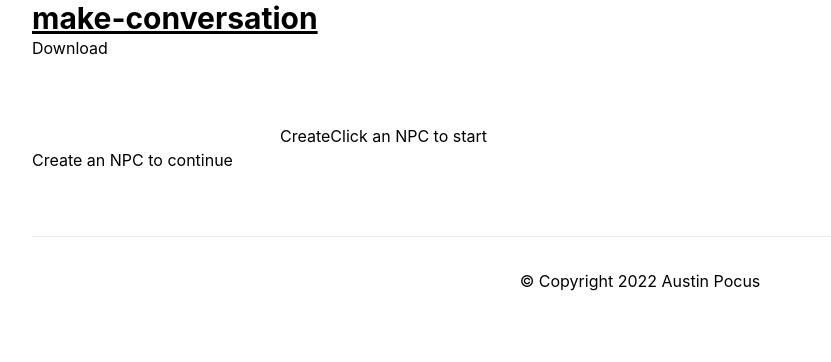
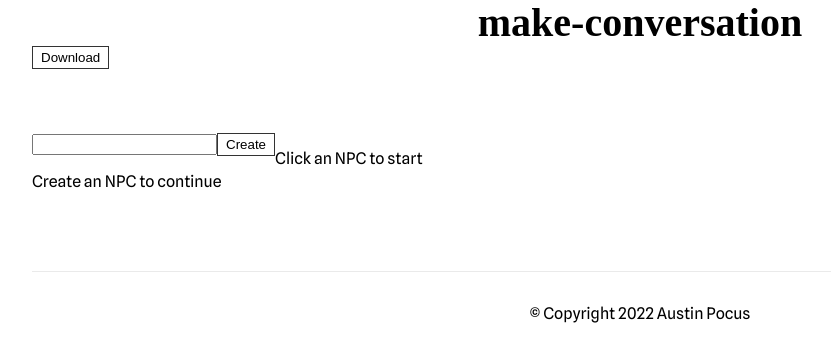
Before and after one commit to ajpocus/make-conversation, a Next.js app: page / in a window 1280 px wide. Shown: the top 362 px of the page, without its empty margins (0-831 px from the left). Built offline with nearby package versions, Linux system fonts and the light colour scheme.

Commit message:
some very basic guidelines, fonts

```diff
--- a/package.json
+++ b/package.json
@@ -20,12 +20,9 @@
   "devDependencies": {
     "@types/node": "^17.0.2",
     "@types/react": "^17.0.38",
-    "autoprefixer": "^10.4.2",
     "cypress": "^9.2.0",
     "eslint": "8.6.0",
     "eslint-config-next": "12.0.7",
-    "postcss": "^8.4.5",
-    "tailwindcss": "^3.0.12",
     "typescript": "^4.5.4"
   }
 }
--- /dev/null
+++ b/pages/_document.tsx
@@ -0,0 +1,27 @@
+import Document, { Html, Head, Main, NextScript } from 'next/document'
+
+class MyDocument extends Document {
+  static async getInitialProps(ctx) {
+    const initialProps = await Document.getInitialProps(ctx)
+    return { ...initialProps }
+  }
+
+  render() {
+    return (
+      <Html>
+        <Head>
+          <link rel="preconnect" href="https://fonts.googleapis.com" />
+          <link rel="preconnect" href="https://fonts.gstatic.com" crossOrigin />
+          <link href="https://fonts.googleapis.com/css2?family=Merriweather:wght@400;700&family=Spline+Sans:wght@300;400;700&display=swap" rel="stylesheet" />
+        </Head>
+
+        <body>
+          <Main />
+          <NextScript />
+        </body>
+      </Html>
+    )
+  }
+}
+
+export default MyDocument
--- a/pages/index.tsx
+++ b/pages/index.tsx
@@ -1,7 +1,7 @@
 import { useState, useCallback, useEffect } from "react";
 import Head from "next/head";
+import Image from "next/image";
 import Link from "next/link";
-import Image from "next/image";
 
 import useDialogue from "~/hooks/useDialogue";
 import NPCForm from "~/components/NPCForm";
@@ -51,12 +51,12 @@
       <header className={styles.header}>
         <Link href="/">
           <a>
-            <h1 className="text-3xl font-bold underline">
+            <h1 className={styles.title}>
               make-conversation
             </h1>
           </a>
         </Link>
-        <button className="btn" onClick={makeLua}>Download</button>
+        <button className={styles.downloadBtn} onClick={makeLua}>Download</button>
       </header>
 
       <main className={styles.main}>
--- a/postcss.config.js
+++ /dev/null
@@ -1,6 +0,0 @@
-module.exports = {
-  plugins: {
-    tailwindcss: {},
-    autoprefixer: {},
-  },
-}
--- a/styles/globals.css
+++ b/styles/globals.css
@@ -1,13 +1,13 @@
-@tailwind base;
-@tailwind components;
-@tailwind utilities;
-
 html,
 body {
   padding: 0;
   margin: 0;
-  font-family: -apple-system, BlinkMacSystemFont, Segoe UI, Roboto, Oxygen,
-    Ubuntu, Cantarell, Fira Sans, Droid Sans, Helvetica Neue, sans-serif;
+  font-family: "Spline Sans", sans-serif;
+  font-size: 16px;
+}
+
+h1, h2, h3, h4, h5, h6 {
+  font-family: "Montserrat", serif;
 }
 
 a {
@@ -18,3 +18,11 @@
 * {
   box-sizing: border-box;
 }
+
+button {
+  cursor: pointer;
+  background: transparent;
+  box-shadow: none;
+  border: 1px solid #333;
+  padding: 3px 8px;
+}
--- a/tailwind.config.js
+++ /dev/null
@@ -1,10 +0,0 @@
-module.exports = {
-  content: [
-    "./pages/**/*.{js,ts,jsx,tsx}",
-    "./components/**/*.{js,ts,jsx,tsx}",
-  ],
-  theme: {
-    extend: {},
-  },
-  plugins: [],
-}
```
Also changed, not shown: 1 other file (tests, documents, lock files or other folders).
